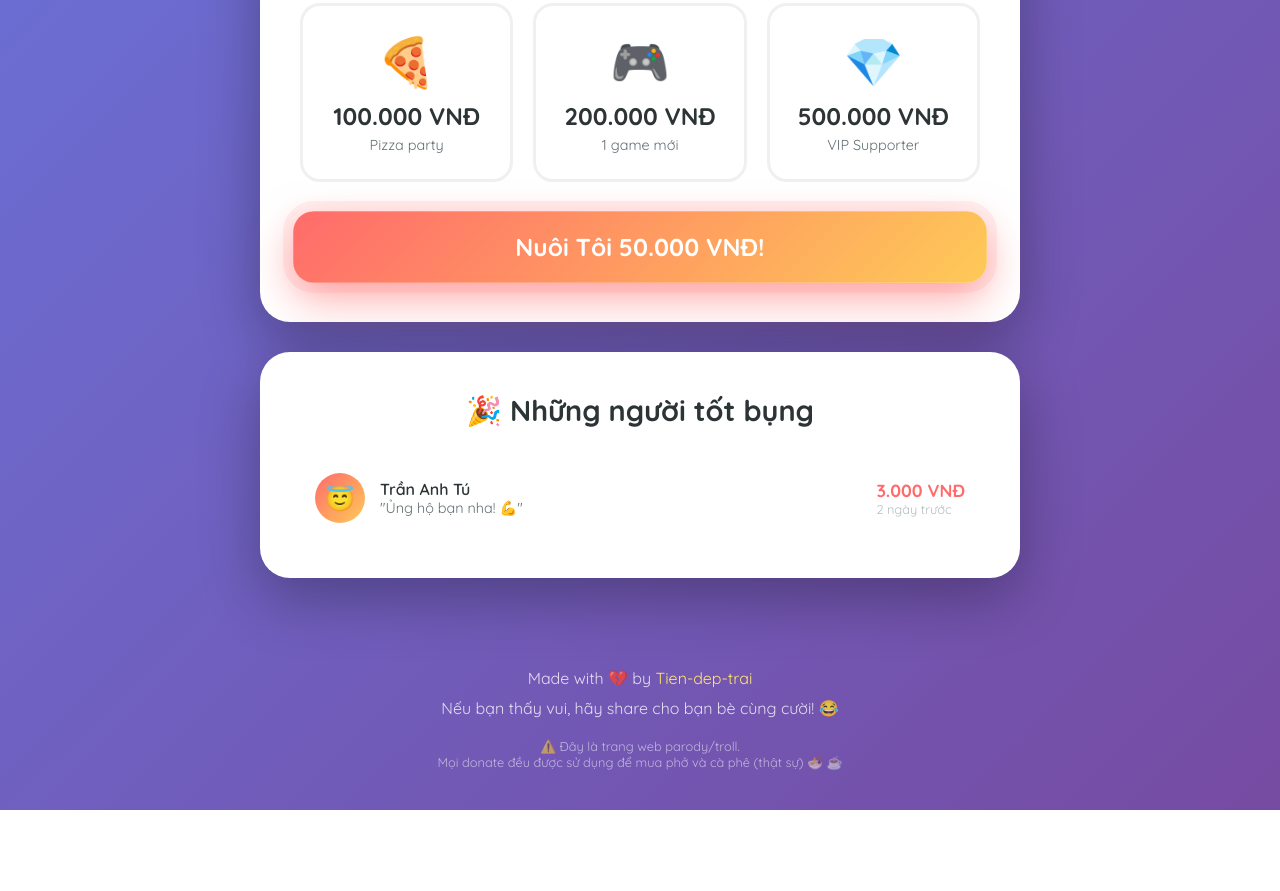
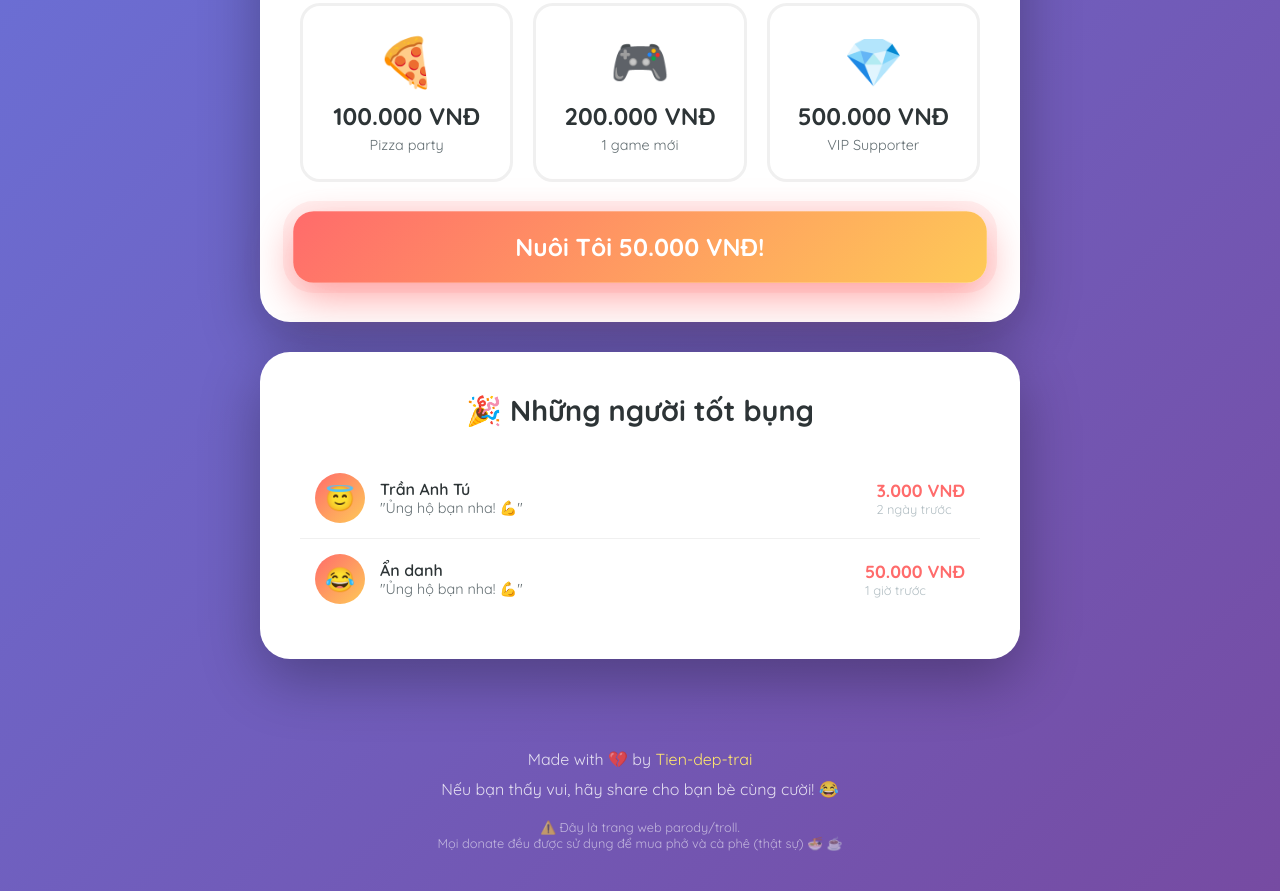
Before and after one commit to TolaTien/Nuoitoi, a plain HTML site: page index.html in a window 1280 px wide. Shown: the part 1023-1914 px from the top of the page. Before the commit the page ends 1833 px from the top, so only its background shows below. Drawn offline with Linux system fonts and the light colour scheme.

Commit message:
Update index.html

```diff
--- a/index.html
+++ b/index.html
@@ -869,6 +869,13 @@
         amount: 3000,                            // Số tiền
         time: "2025-12-10 14:30:00"               // Thời gian (YYYY-MM-DD HH:MM:SS)
     },
+     {
+        avatar: "😂",                              // Emoji avatar
+        name: "Ẩn danh",                     // Tên người donate
+        message: "Ủng hộ bạn nha! 💪",            // Lời nhắn
+        amount: 50000,                            // Số tiền
+        time: "2025-12-12 14:30:00"               // Thời gian (YYYY-MM-DD HH:MM:SS)
+    },
             ],
 
             // ═══════════════════════════════════════════════════════════════════
```
